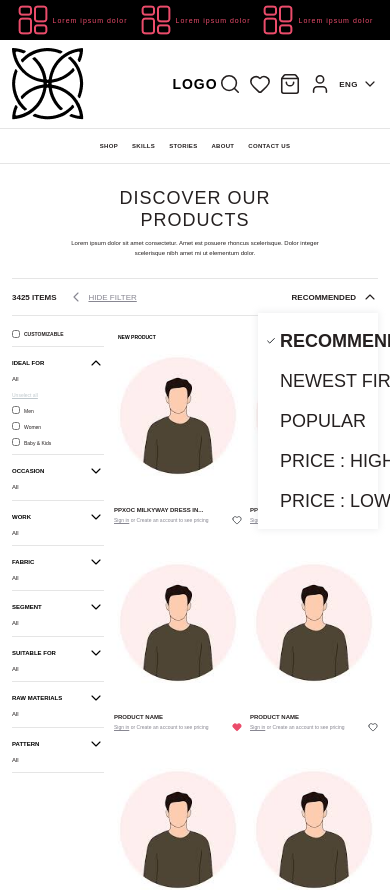
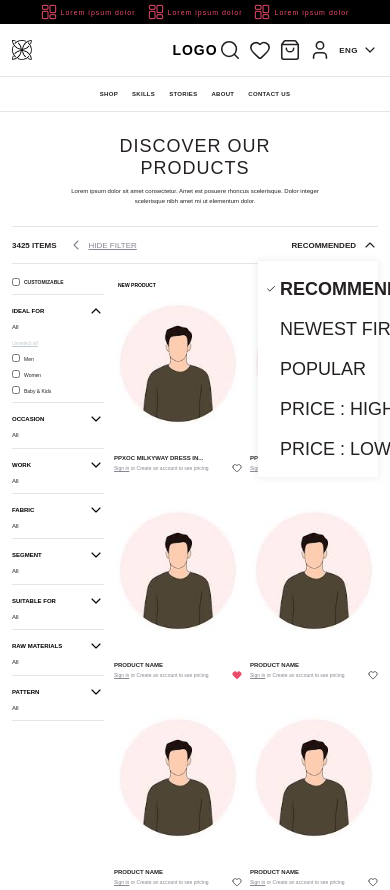
Before and after one commit to Keshav-LB/Appscrip-task-Keshav-Mishra, a Next.js app: page / in a window 390 px wide. Shown: the top 890 px of the page. Built offline with nearby package versions, Linux system fonts and the light colour scheme.

Commit message:
updated css

```diff
--- a/src/app/globals.css
+++ b/src/app/globals.css
@@ -72,8 +72,11 @@ button {
 }
 
 .top-strip__mark {
-  font-size: 14px;
-  line-height: 1;
+  width: 16px;
+  height: 16px;
+  object-fit: contain;
+  display: block;
+  flex-shrink: 0;
 }
 
 .header-main {
@@ -109,20 +112,11 @@ button {
   color: #000;
 }
 
-.brand-logo-box {
-  width: 28px;
-  height: 28px;
-  border: 1.5px solid #111;
-  border-radius: 8px;
-  position: relative;
-  transform: rotate(45deg);
-}
-
-.brand-logo-inner {
-  position: absolute;
-  inset: 5px;
-  border: 1.2px solid #111;
-  border-radius: 6px;
+.brand-logo-image {
+  width: 36px;
+  height: 36px;
+  object-fit: contain;
+  display: block;
 }
 
 .header-lang {
@@ -814,15 +808,9 @@ button {
     font-size: 14px;
   }
 
-  .brand-logo-box {
-    width: 14px;
-    height: 14px;
-    border-radius: 4px;
-  }
-
-  .brand-logo-inner {
-    inset: 2px;
-    border-radius: 3px;
+  .brand-logo-image {
+    width: 20px;
+    height: 20px;
   }
 
   .header-main__right {
```
